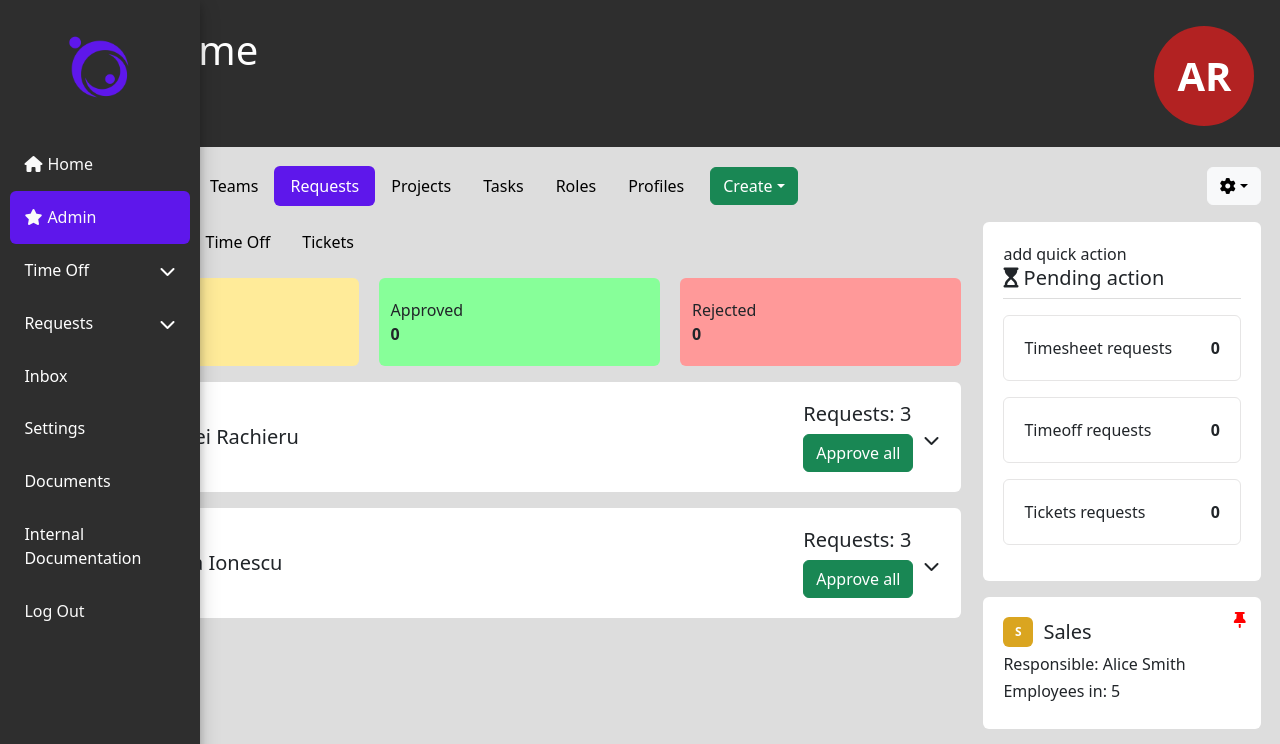
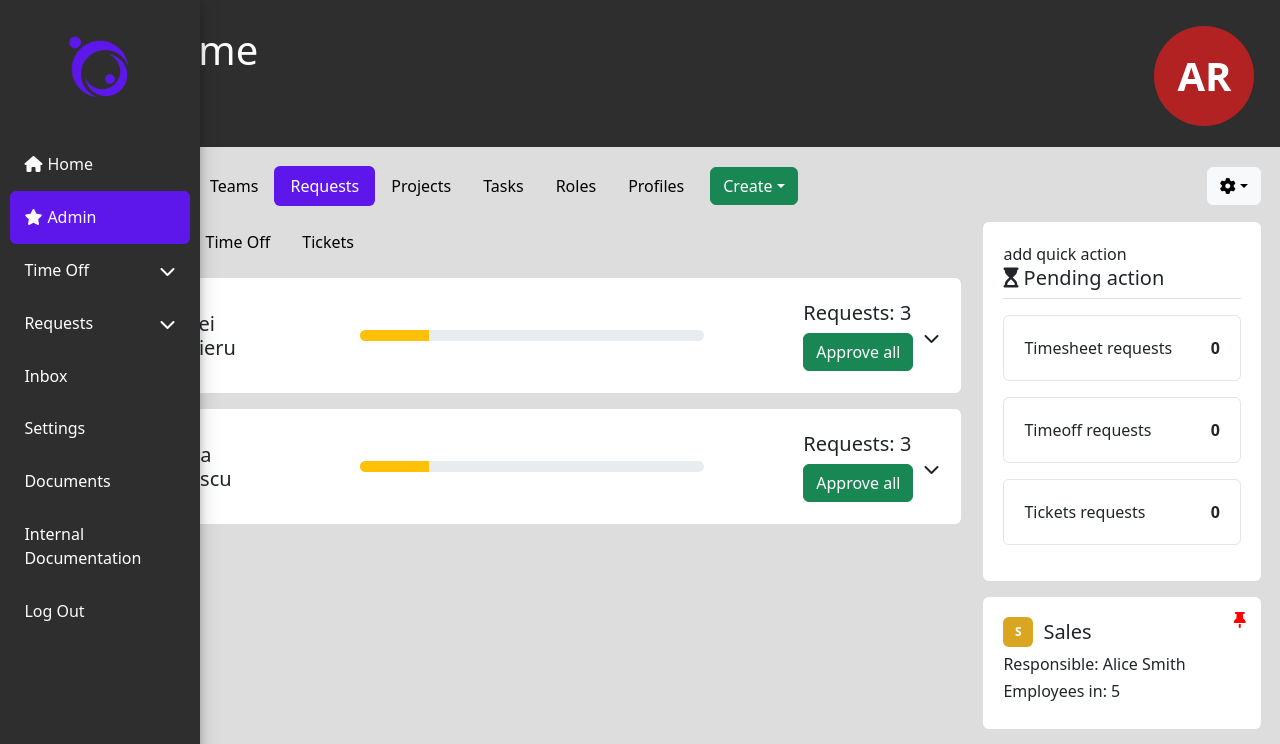
Before and after one commit to ARchWolfDev/SyncHR_React_V, a React (Create React App) app: page /admin/requests/timesheets in a window 1280 px wide. Shown: the top 744 px of the page. Built offline with nearby package versions, Linux system fonts and the light colour scheme.

Commit message:
project page created

```diff
--- a/src/App.css
+++ b/src/App.css
@@ -579,8 +579,19 @@ body { background: #ddd!important; }
   transition: height 0.3s ease-in-out, margin-top 0.3s ease-in-out;;
 }
 .show-data {
-  height: 300px;
+  height: 400px;
   margin-top: 20px;
+}
+.date-header {
+  display: flex;
+}
+.date-table{
+  height: 0px;
+  overflow: auto;
+  transition: height 0.3s ease-in-out;
+}
+.show-data-table {
+  height: auto;
 }
 .scroll-snap-list {
   scroll-snap-type: none;
--- a/src/components/AdminProjects.js
+++ b/src/components/AdminProjects.js
@@ -1,10 +1,39 @@
 import React from 'react'
+import { Col, Row, Badge } from 'react-bootstrap'
+import Avatar from './Avatar'
 
 function AdminProjects() {
   return (
-    <div>
-
-    </div>
+    <Row>
+      <Col className='box' style={{display: 'flex', alignItems: 'center', flex: '1 1 100%'}}>
+        <div className='avatar-text-div' style={{width: '50%'}}>
+          <Avatar size={75} name='Project Name' type='project'/>
+          <div style={{marginLeft: 10}}>
+            <h5 style={{marginLeft: 0}}>Project Name <Badge bg="success">Active</Badge></h5>
+            <p>Description of the project/Client</p>
+          </div>
+        </div>
+        <div style={{marginBottom: '1rem'}}>
+          <p className='no-margin'>TaskList:</p>
+          <Badge bg="success">Development</Badge>
+          <Badge bg="primary">Operational</Badge>
+        </div>
+        <div style={{display: 'flex', marginLeft: 'auto'}}>
+          <div style={{position: 'relative'}}>
+            <Avatar size={30} name='John' />
+          </div>
+          <div style={{position: 'relative', right: 10}}>
+            <Avatar size={30} name='Marcu'/>
+          </div>
+          <div style={{position: 'relative', right: 20}}>
+            <Avatar size={30} name='Ioana'/>
+          </div>
+        </div>
+        <div>
+          <i className="fa-solid fa-ellipsis"></i>
+        </div>
+      </Col>
+    </Row>
   )
 }
 
--- a/src/components/AdminRequestsTickets.js
+++ b/src/components/AdminRequestsTickets.js
@@ -1,10 +1,13 @@
 import React from 'react'
+import { Col, Row } from 'react-bootstrap'
 
 function AdminRequestsTickets() {
   return (
-    <div>
-      Tickets
-    </div>
+    <Row>
+      <Col className='box' style={{textAlign: 'center'}}>
+        <h6>No data to share</h6>
+      </Col>
+    </Row>
   )
 }
 
--- a/src/components/AdminRequestsTimeOff.js
+++ b/src/components/AdminRequestsTimeOff.js
@@ -1,10 +1,13 @@
 import React from 'react'
+import { Col, Row } from 'react-bootstrap'
 
 function AdminRequestsTimeOff() {
   return (
-    <div>
-      Timeoff
-    </div>
+    <Row>
+      <Col className='box' style={{textAlign: 'center'}}>
+        <h6>No data to share</h6>
+      </Col>
+    </Row>
   )
 }
 
--- a/src/components/AdminRequestsTimesheets.js
+++ b/src/components/AdminRequestsTimesheets.js
@@ -1,51 +1,100 @@
 import React, {useState} from 'react'
-import { Col, Container, Row } from 'react-bootstrap'
-import TimesheetsPendingComponent from './TimesheetsPendingComponent'
-import TimesheetsApprovedComponent from './TimesheetsApprovedComponent'
-import TimesheetsRejectedComponent from './TimesheetsRejectedComponent'
+import { Col, Row, Button, ProgressBar, Badge } from 'react-bootstrap'
+import Avatar from './Avatar'
+import TableComponent from './TableComponent'
 
 function AdminRequestsTimesheets() {
 
-    const [tabSelected, setTabSelected] = useState(0)
-    const timesheetsStateComponents = [<TimesheetsPendingComponent />, <TimesheetsApprovedComponent />, <TimesheetsRejectedComponent />]
+    const [requests, setRequests] = useState([
+        {
+            userId: 1,
+            userName: 'Andrei Rachieru',
+            timesheetRequests: [
+                {id: 'REQ-0001', taskName: 'Blablabla task', status: 'pendinng', project: 'Internal', time: '01:30'},
+                {id: 'REQ-0002', taskName: 'Blablabla task', status: 'pendinng', project: 'Internal', time: '01:30'},
+                {id: 'REQ-0003', taskName: 'Blablabla task', status: 'pendinng', project: 'Internal', time: '01:30'},
+            ]
+        },
+        {
+            userId: 2,
+            userName: 'Maria Ionescu',
+            timesheetRequests: [
+                {id: 'REQ-0010', name: 'Blablabla task', status: 1, projectId: 'Internal'},
+                {id: 'REQ-0020', name: 'Blablabla task', status: 1, projectId: 'Internal'},
+                {id: 'REQ-0030', name: 'Blablabla task', status: 1, projectId: 'Internal'},
+            ]
+        }
+    ])
 
-    const handleTimesheetsTabs = (tab) => {
-        setTabSelected(tab)
+    const [checkedRows, setCheckedRows] = useState([])
+    const [expandedRows, setExpandedRows] = useState({})
+    const [expandAll, setExpandAll] = useState({})
+    const toggleRow = (userId) => {setExpandedRows((prev) => ({...prev, [userId]: !prev[userId]}))}
+    const handleExpand = (userId) => {setExpandAll((prev) => ({...prev, [userId]: !prev[userId]}))}
+
+    const handleApproveAll = (userId) => {
+        setRequests((prev) =>
+            prev.map((user) => user.userId === userId? {
+                ...user,
+                timesheetRequests: user.timesheetRequests.map((req) => ({
+                    ...req,
+                    status: 2
+                }))
+            }: user)
+        )
     }
-    const renderTabSelected = () => {
-        return timesheetsStateComponents.at(tabSelected)
+    const handleSelectedRows = (btnStatus) => {
+        setRequests((prev) => prev.map((user) => ({
+            ...user,
+            timesheetRequests: user.timesheetRequests.map((req) =>
+                checkedRows.some((row) => row.id === req.id)?
+                    {...req, status: btnStatus}: req)
+        })))
+        setCheckedRows([])
     }
 
   return (
-    <Container>
-        <Row className='timesheet-status-box-row'>
-            <Col
-                className='box hover-box'
-                type='button'
-                style={{backgroundColor: '#ffeb99'}}
-                onClick={() => handleTimesheetsTabs(0)}
-            >
-                {tabSelected === 0?<strong>Pending</strong>:'Pending'} <strong style={{float:'right'}}>0</strong>
+    <Row>
+        {requests.map((request) => (
+            <Col className='box' key={request.userId} style={{flex: '1 1 100%'}}>
+                <div className='request-header'>
+                    <div className='avatar-text-div' style={{width: '20%'}}>
+                        <Avatar size={75} name={request.userName}/>
+                        <h5>{request.userName}</h5>
+                    </div>
+                    <ProgressBar style={{width: '40%'}}>
+                        <ProgressBar variant="success" now={0} key={1} />
+                        <ProgressBar variant="warning" now={20} key={2} />
+                        <ProgressBar variant="danger" now={0} key={3} />
+                    </ProgressBar>
+                    <div style={{display: 'flex', alignItems: 'center'}}>
+                        <div>
+                            <h5>Requests: {request.timesheetRequests.length}</h5>
+                            <Button variant='success' onClick={() => handleApproveAll(request.userId)}>Approve all</Button>
+                        </div>
+                        <i type='button' onClick={() => toggleRow(request.userId)} className={`fa-solid fa-chevron-down arrow ${expandedRows[request.userId]?'rotated': ''}`} style={{padding: '0 10px'}}></i>
+                    </div>
+                </div>
+                <div className={`request-data ${expandedRows[request.userId]?'show-data':''}`}>
+                    <Button size='sm'>View Tasks</Button>
+                    <div style={{float: 'right'}}>
+                        <Button size='sm' variant='success' onClick={() => handleSelectedRows(2)} style={{marginRight: 10}}>Approve ({checkedRows.length})</Button>
+                        <Button size='sm' variant='danger' onClick={() => handleSelectedRows(3)}>Reject ({checkedRows.length})</Button>
+                    </div>
+                    <div className='white-box m0-box mt-2' style={{padding: 10}}>
+                        <div className='date-header' type='button' onClick={() => handleExpand(request.userId)}>
+                            <h6 style={{display: 'inline-block', margin: 0}}><i className="fa-solid fa-calendar-day"></i> 23 Nov 2024</h6>
+                            <Badge bg="primary" style={{marginLeft: 10}}>Total: 8h 30min</Badge>
+                            <Badge bg="warning" style={{float: 'right', marginLeft: 'auto'}}>Pending</Badge>
+                        </div>
+                        <div className={`date-table ${expandAll[request.userId]? 'show-data-table': ''}`}>
+                            <TableComponent tableData={request.timesheetRequests || []} onCheckedRowsChange={setCheckedRows} />
+                        </div>
+                    </div>
+                </div>
             </Col>
-            <Col
-                className='box hover-box'
-                type='button'
-                style={{backgroundColor: '#87ff99'}}
-                onClick={() => handleTimesheetsTabs(1)}
-            >
-                {tabSelected === 1?<strong>Approved</strong>:'Approved'} <strong style={{float:'right'}}>0</strong>
-            </Col>
-            <Col
-                className='box hover-box'
-                type='button'
-                style={{backgroundColor: '#ff9999'}}
-                onClick={() => handleTimesheetsTabs(2)}
-            >
-                {tabSelected === 2?<strong>Rejected</strong>:'Rejected'} <strong style={{float:'right'}}>0</strong>
-            </Col>
-        </Row>
-        {renderTabSelected()}
-    </Container>
+        ))}
+    </Row>
   )
 }
 
--- a/src/components/AdminTasks.js
+++ b/src/components/AdminTasks.js
@@ -1,6 +1,6 @@
 import React, { useState, useRef } from 'react'
 import { useModalContext } from './ModalProvider';
-import { Container, Row, Col, Button, Form, ToggleButton } from 'react-bootstrap'
+import { Container, Row, Col, Button, Form, ToggleButton, Badge } from 'react-bootstrap'
 import TableComponent from './TableComponent';
 
 function AdminTasks() {
@@ -162,7 +162,7 @@ function AdminTasks() {
             <div className='br mb-3'></div>
             <Row>
               <Col>
-              <p>Projects: SyncHR</p>
+              <p>Projects: <Badge bg="primary">SyncHR</Badge><Badge bg="success">Internal</Badge></p>
               <p>Tasks no: {activeList.tasks.length}</p>
               <p>Most used by: Development Team</p>
               </Col>
--- a/src/components/ProfileComponent.js
+++ b/src/components/ProfileComponent.js
@@ -1,11 +1,20 @@
-import React from 'react'
+import React, { useState } from 'react'
 import { Col, Container, Row } from 'react-bootstrap';
 import { useParams } from 'react-router-dom'
 import Avatar from './Avatar';
+import WhiteBoxList from './WhiteBoxList';
 
 function ProfileComponent() {
 
   const {id} = useParams();
+  const tabLists = [
+    {id: 1, name: 'Basic Information'},
+    {id: 2, name: 'Timesheets'},
+    {id: 3, name: 'Time Off'},
+    {id: 4, name: 'Documents'},
+  ]
+
+  const [tabData, setTabData] = useState([])
 
 // <Avatar size={150} />
   return (
@@ -22,14 +31,9 @@ function ProfileComponent() {
             </Col>
           </Row>
           <Row>
-            <Col className='box col-3'>
-              <div className='white-box m0-box mb-3 active-white-box'>Basic Information</div>
-              <div className='white-box m0-box mb-3'>Timesheet</div>
-              <div className='white-box m0-box mb-3'>Timeoff</div>
-              <div className='white-box m0-box mb-3'>Documents</div>
-            </Col>
+            <WhiteBoxList listData={tabLists} returnData={setTabData}/>
             <Col>
-              <div className='m0-box'>Content</div>
+              <div className='m0-box'>{tabData.name}</div>
             </Col>
           </Row>
         </Col>
--- a/src/components/TestComponent.js
+++ b/src/components/TestComponent.js
@@ -61,7 +61,14 @@ function TestComponent() {
         avatar with initials
         <Avatar name='Andrei Rachieru' size={100}/>
         avatar with src
-        <Avatar src={avatar} name='Andrei Rachieru' size={100} />
+        <div>
+          <div>
+            <Avatar src={avatar} name='Andrei Rachieru' size={100} />
+          </div>
+          <div>
+            <Avatar src={avatar} name='Andrei Rachieru' size={100} />
+          </div>
+        </div>
         <Select
           options={option}
           isMulti
--- /dev/null
+++ b/src/components/WhiteBoxList.js
@@ -0,0 +1,31 @@
+import React, {useState} from 'react'
+import { Col } from 'react-bootstrap'
+
+function WhiteBoxList({listData, returnData = () => {}}) {
+
+    const [activeList, setActiveList] = useState(listData[0])
+
+    const handleActiveList = (list) => {
+        setActiveList(list)
+        returnData(list)
+    }
+
+  return (
+    <Col className='col-3 col-white-box'>
+        <div className='m0-box list-white-box scroll-snap-list'>
+        {listData.map((list) => (
+            <div
+            key={list.id}
+            type='button'
+            className={`white-box m0-box mb-3 ${activeList.id === list.id?'active-white-box': ''}`}
+            onClick={() => handleActiveList(list)}
+            >
+            {list.name}
+            </div>
+        ))}
+        </div>
+    </Col>
+  )
+}
+
+export default WhiteBoxList
```
Also changed, not shown: src/components/UserRequestBox.js (added, +11 -0 lines).
